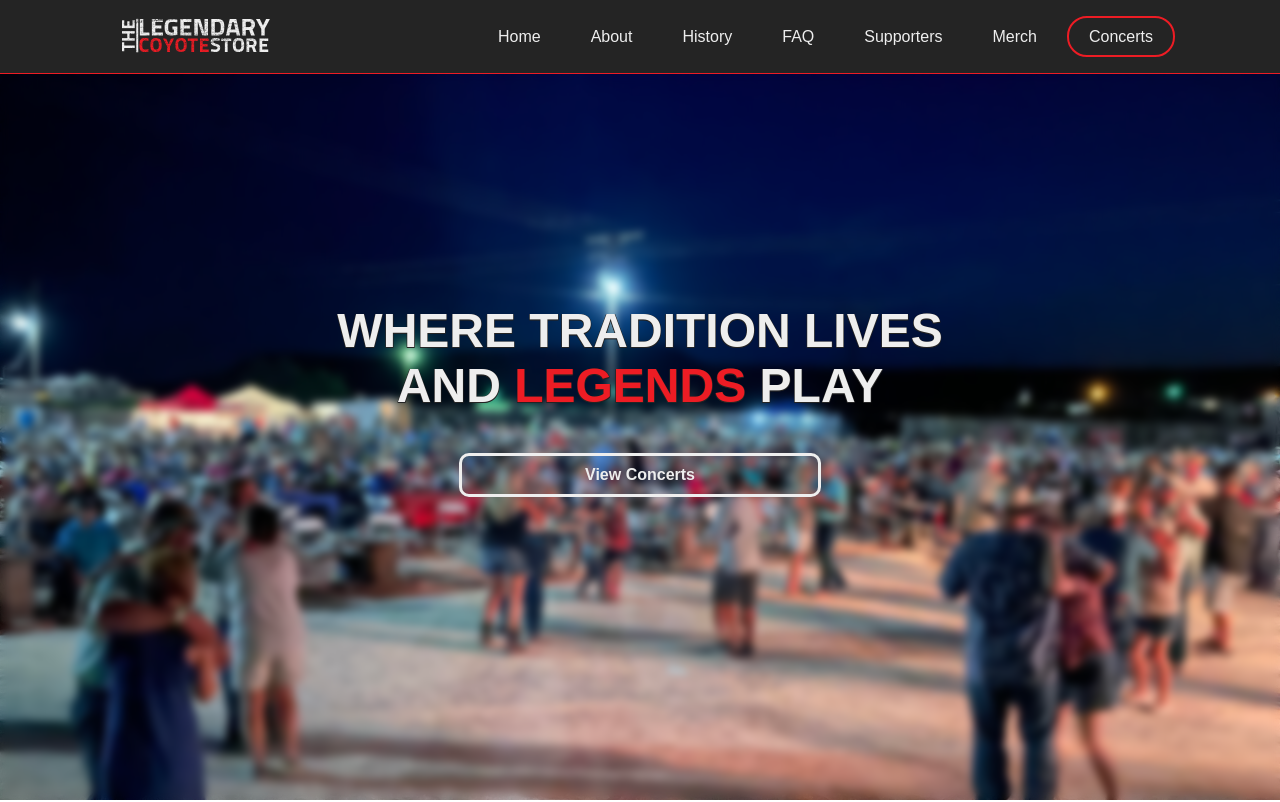
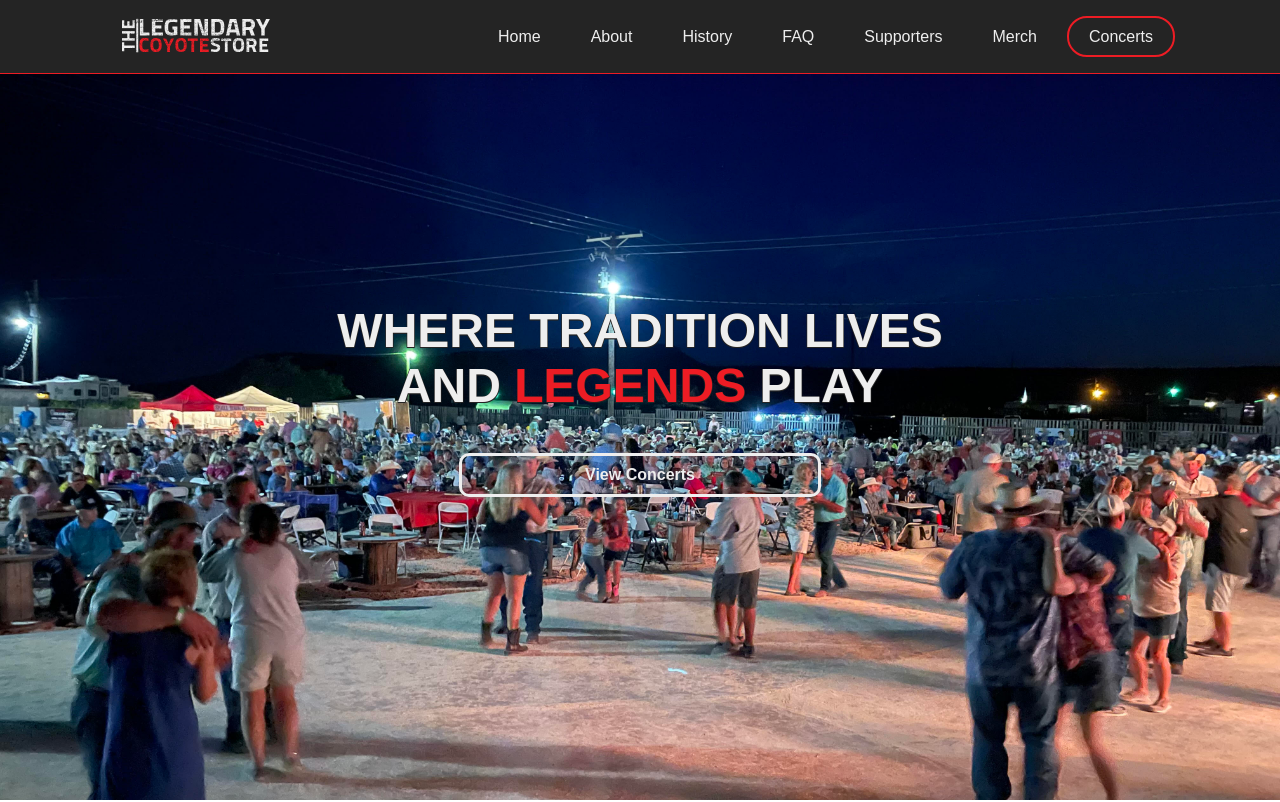
Before and after one commit to BMasonJ13/coyote-store-website, a React (Create React App) app: page / in a window 1280 px wide. Shown: the top 802 px of the page. Built offline with nearby package versions, Linux system fonts and the light colour scheme; a web font is replaced by a local one.

Commit message:
Update hero.css

```diff
--- a/src/components/hero/hero.css
+++ b/src/components/hero/hero.css
@@ -28,7 +28,7 @@
     left: 0;
     top: 0;
 
-    backdrop-filter: blur(4px);
+    backdrop-filter: blur(0px);
 
 }
 
```
